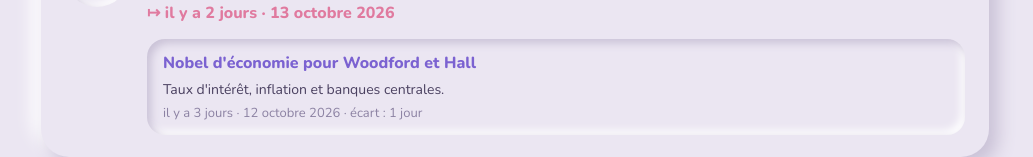
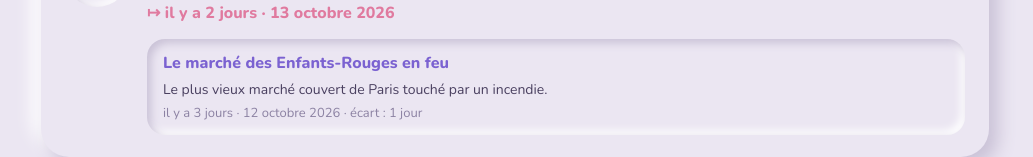
Before and after one commit to ChloeStevovitch/ChloeStevovitch.github.io, a plain HTML site: page big-bang-en-deux-mois/index.html in a window 1280 px wide. Shown: the part 854-1011 px from the top of the page, without its empty margins (125-1158 px from the left). Drawn offline with nearby package versions, Linux system fonts and the light colour scheme.

Commit message:
Update big-bang-en-deux-mois

```diff
--- a/big-bang-en-deux-mois/index.html
+++ b/big-bang-en-deux-mois/index.html
@@ -530,14 +530,20 @@
 	const tOf = (days) => { let a = 0, b = 1; for (let i = 0; i < 60; i++) { const m = (a + b) / 2; if (lookback(m) > days) a = m; else b = m; } return a; };
 	const uOf = (days) => (LOGMAX - Math.log10(days)) / (LOGMAX - LOGMIN);
 
-	function nearest(days, self) {
-		let best = null;
-		for (const e of EVENTS) {
-			if (e.days <= 0) continue;
-			const dist = Math.abs(Math.log10(e.days) - Math.log10(days));
-			if (!best || dist < best.dist) best = { ...e, dist };
-		}
-		return best;
+	// Un repère différent pour chaque moment : appariement qui garde l'ordre
+	// chronologique et minimise l'écart total (programmation dynamique).
+	function assign() {
+		const ev = EVENTS.filter((e) => e.days > 0).sort((a, b) => b.days - a.days);
+		const ms = MOMENTS.map((m, i) => ({ i, l: Math.log10(lookback(fracT(m))) }));
+		const n = ms.length, k = ev.length, cost = (a, b) => Math.abs(ms[a].l - Math.log10(ev[b].days));
+		// dp[a][b] : meilleur coût pour les a premiers moments avec les b premiers repères.
+		const dp = Array.from({ length: n + 1 }, () => new Array(k + 1).fill(Infinity));
+		for (let b = 0; b <= k; b++) dp[0][b] = 0;
+		for (let a = 1; a <= n; a++)
+			for (let b = a; b <= k; b++) dp[a][b] = Math.min(dp[a][b - 1], dp[a - 1][b - 1] + cost(a - 1, b - 1));
+		const out = [];
+		for (let a = n, b = k; a > 0; b--) if (dp[a][b] !== dp[a][b - 1]) { out[ms[a - 1].i] = ev[b - 1]; a--; }
+		return out;
 	}
 
 	const num = (n, d = 0) => n.toLocaleString("fr-FR", { maximumFractionDigits: d });
@@ -675,7 +681,7 @@
 	function showDetail() {
 		const m = MOMENTS[selected];
 		const days = lookback(fracT(m));
-		const e = nearest(days, selected);
+		const e = assign()[selected];
 		const evName = e.url ? `<a href="${e.url}" target="_blank" rel="noopener">${e.name}</a>` : `<span class="ev-name">${e.name}</span>`;
 		document.getElementById("detail").innerHTML =
 			`<div class="emo inset">${m.emo}</div>` +
```
